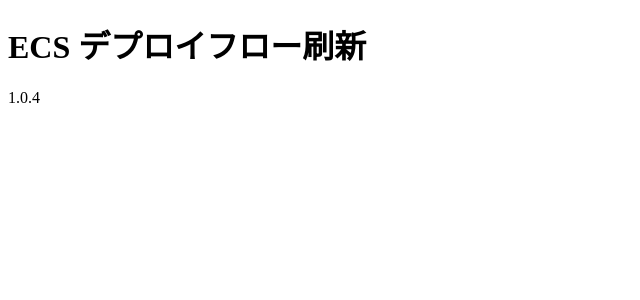
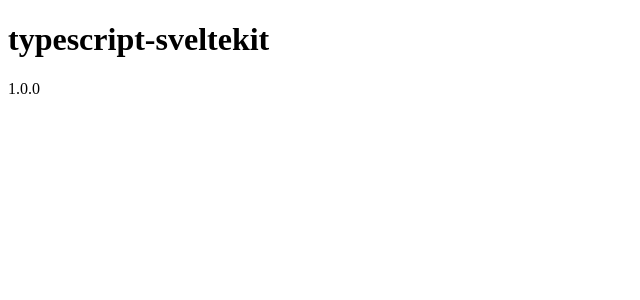
Before and after one commit to taroshun32/typescript-sveltekit, a SvelteKit app: page / in a window 1280 px wide. Shown: the top 300 px of the page, without its empty margins (0-640 px from the left). Built offline with nearby package versions, Linux system fonts and the light colour scheme.

Commit message:
update actions

```diff
--- a/src/routes/+page.svelte
+++ b/src/routes/+page.svelte
@@ -1,2 +1,2 @@
-<h1>ECS デプロイフロー刷新</h1>
-<p>1.0.4</p>
+<h1>typescript-sveltekit</h1>
+<p>1.0.0</p>
```
Also changed, not shown: package.json (+6 -1 lines), 1 other file (tests, documents, lock files or other folders).
